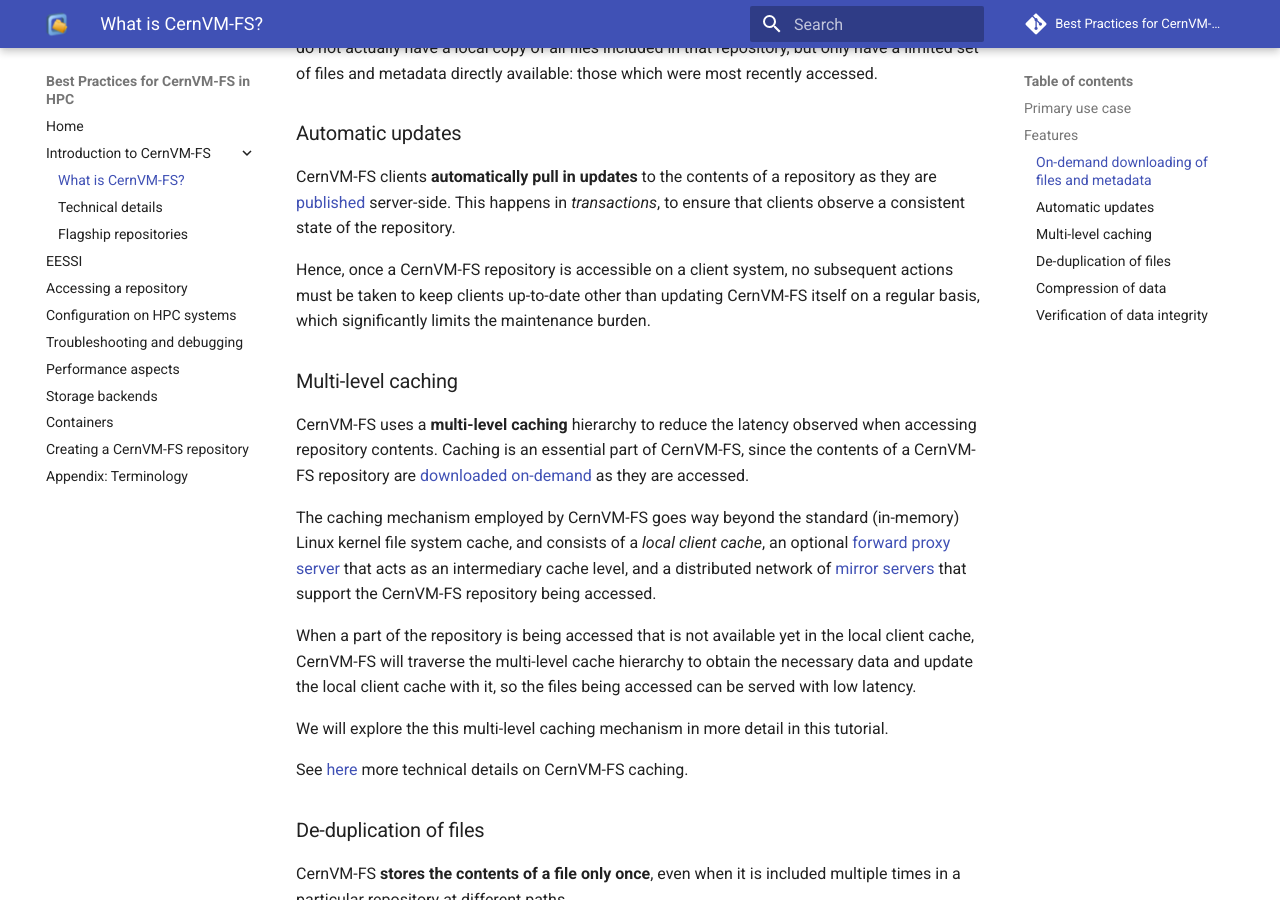
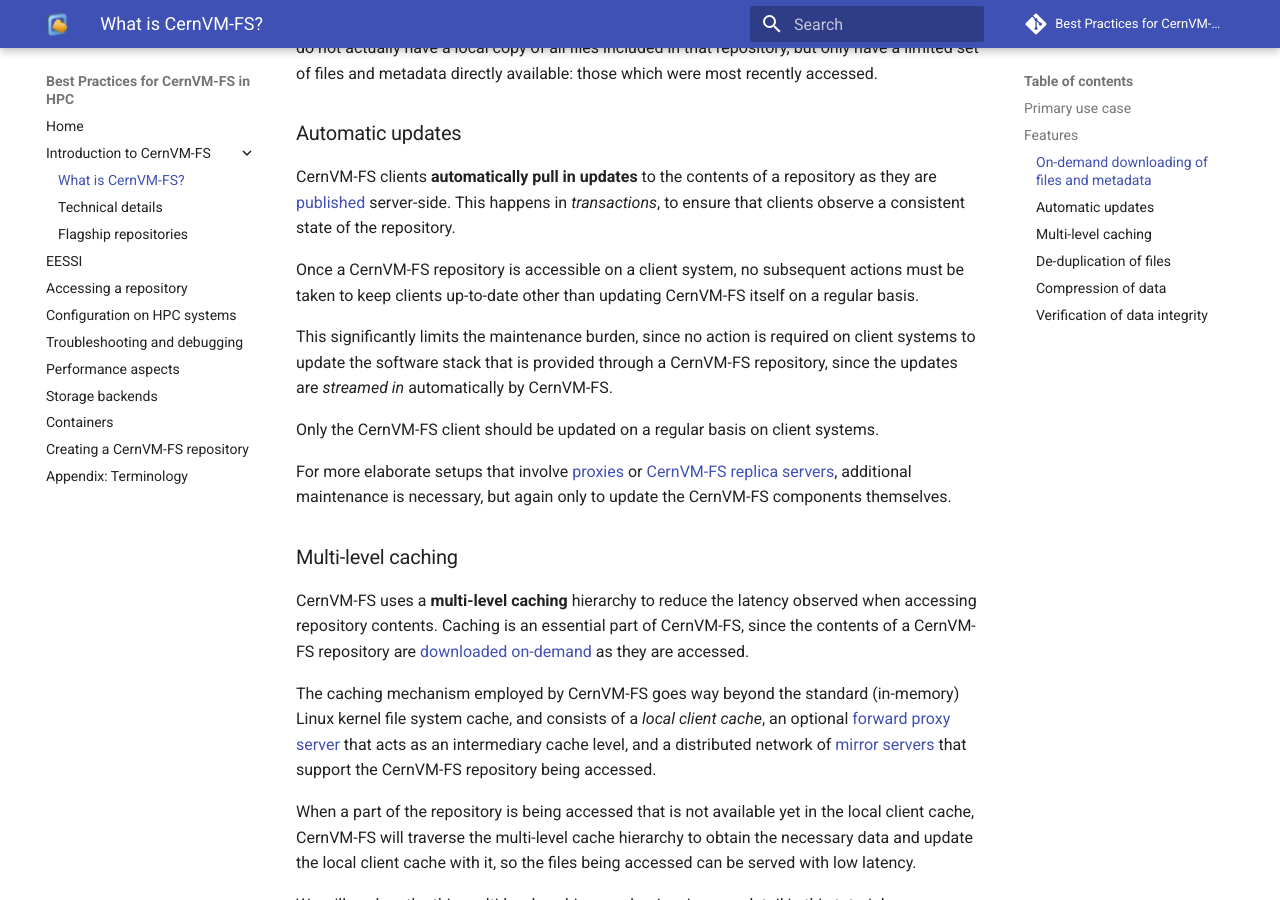
Before and after one commit to multixscale/cvmfs-tutorial-hpc-best-practices, an MkDocs documentation site: the page built from docs/cvmfs/what-is-cvmfs.md, in a window 1280 px wide and 900 px high, scrolled down 1182 px. Built offline with MkDocs 1.6.1 and Material for MkDocs 9.7.7, drawn with Linux system fonts in a browser that asks for light colours; comment, search, counter and statistics services are not loaded.

Commit message:
clarify maintenance burden

```diff
--- a/docs/cvmfs/what-is-cvmfs.md
+++ b/docs/cvmfs/what-is-cvmfs.md
@@ -54,9 +54,18 @@
 [published](../appendix/terminology.md#publishing) server-side.
 This happens in *transactions*, to ensure that clients observe a consistent state of the repository.
 
-Hence, once a CernVM-FS repository is accessible on a client system, no subsequent actions must be taken
-to keep clients up-to-date other than updating CernVM-FS itself on a regular basis,
-which significantly limits the maintenance burden.
+Once a CernVM-FS repository is accessible on a client system, no subsequent actions must be taken
+to keep clients up-to-date other than updating CernVM-FS itself on a regular basis.
+
+This significantly limits the maintenance burden, since no action is required on client systems
+to update the software stack that is provided through a CernVM-FS repository, since the updates are
+*streamed in* automatically by CernVM-FS.
+
+Only the CernVM-FS client should be updated on a regular basis on client systems.
+
+For more elaborate setups that involve [proxies](../appendix/terminology.md#proxy) or
+[CernVM-FS replica servers](../appendix/terminology.md#stratum1), additional maintenance is necessary,
+but again only to update the CernVM-FS components themselves.
 
 
 ### Multi-level caching { #features-caching }
```
